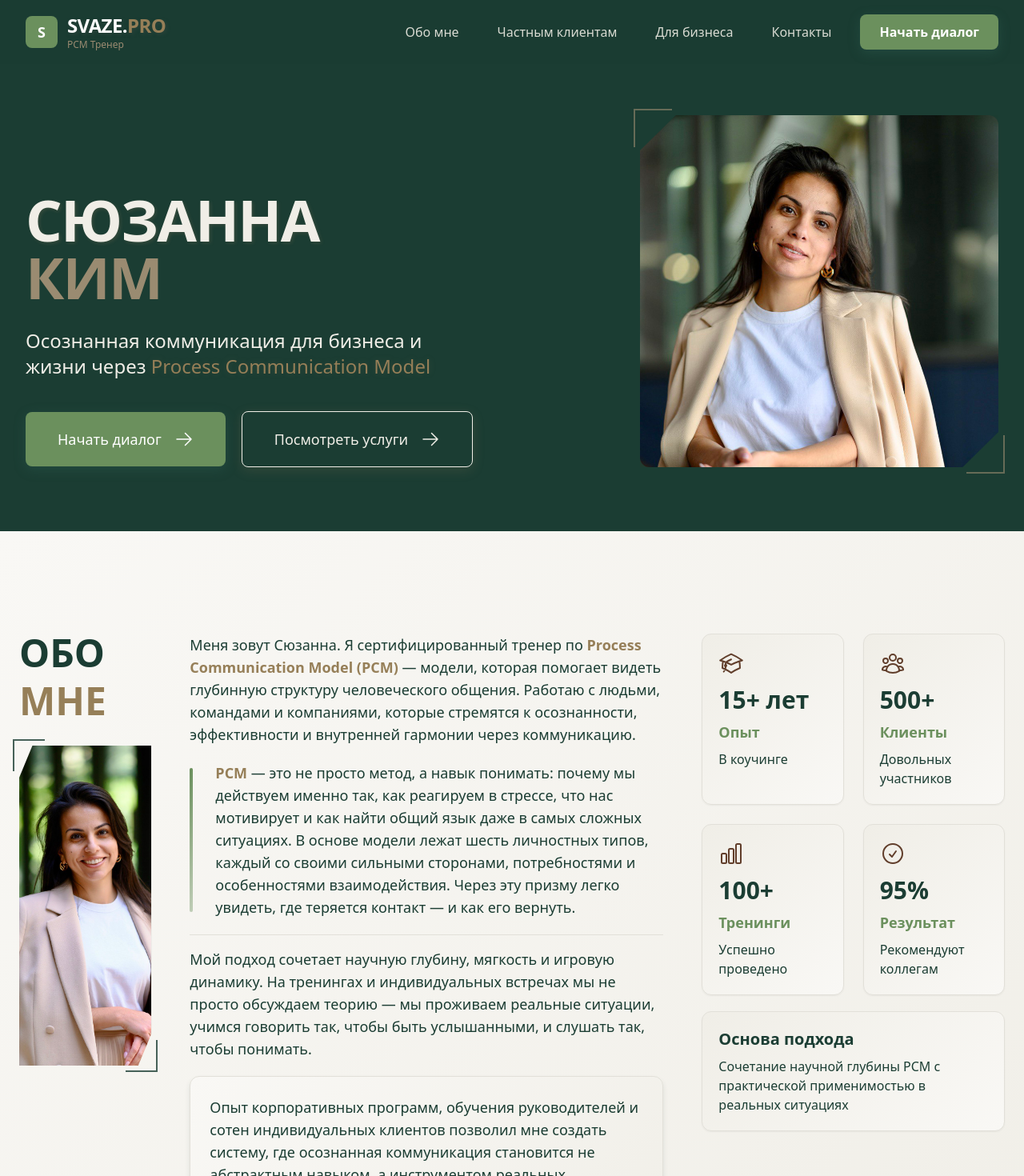
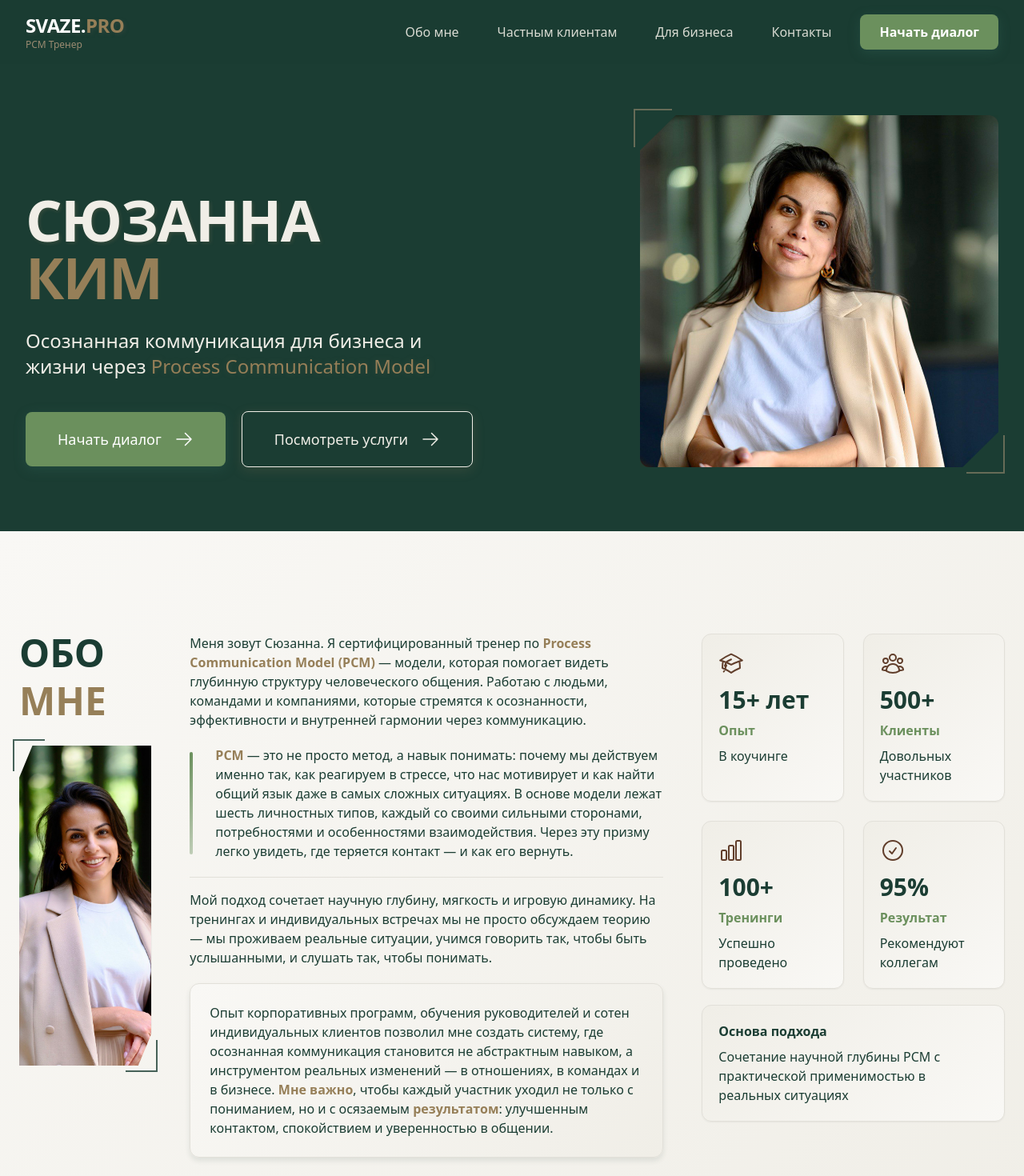
Before and after one commit to Kanadskie/Svaze, a React (Vite) app: page / in a window 1280 px wide. Shown: the top 1470 px of the page at 80% size. Built offline with nearby package versions, Linux system fonts and the light colour scheme.

Commit message:
Fix style accents

```diff
--- a/src/components/instruments/ScrollToTop.tsx
+++ b/src/components/instruments/ScrollToTop.tsx
@@ -105,9 +105,9 @@ export default function ScrollToTop() {
       </div>
 
       {/* Текст под кнопкой */}
-          <span className="text-xs sm:text-sm text-neutral-dark bg-white/90 backdrop-blur-sm px-2 py-1 rounded-md opacity-0 group-hover:opacity-100 transition-opacity duration-300">
+          {/* <span className="text-xs sm:text-sm text-neutral-dark bg-white/90 backdrop-blur-sm px-2 py-1 rounded-md opacity-0 group-hover:opacity-100 transition-opacity duration-300">
         Наверх
-      </span>
+      </span> */}
     </motion.button>
   );
 }
--- a/src/components/layout/Header.tsx
+++ b/src/components/layout/Header.tsx
@@ -77,14 +77,6 @@ export default function Header() {
             className="flex items-center gap-3 no-underline"
             onClick={(e) => { e.preventDefault(); handleLogoClick(e as unknown as React.MouseEvent); window.location.href = '/' }}
           >
-            <div
-              className="w-10 h-10 rounded-lg flex items-center justify-center"
-              style={{
-                background: 'var(--color-accent)'
-              }}
-            >
-              <span className="text-white font-bold text-lg">S</span>
-            </div>
             <div className="flex flex-col">
               <span
                 className="text-white font-bold text-xl sm:text-2xl tracking-tight uppercase"
--- a/src/components/sections/About.tsx
+++ b/src/components/sections/About.tsx
@@ -155,7 +155,7 @@ export default function About() {
                 whileInView={{ opacity: 1, y: 0 }}
                 viewport={{ once: true }}
                 transition={{ delay: 0.4 }}
-                className="leading-relaxed text-sm sm:text-base md:text-lg"
+                className="leading-relaxed text-sm sm:text-base"
                 style={{ color: 'var(--color-neutral-dark)' }}
               >
                 Меня зовут Сюзанна. Я сертифицированный тренер по <span style={{ color: 'var(--color-warm-accent)', fontWeight: '600' }}>Process Communication Model (PCM)</span> — модели, которая помогает видеть глубинную структуру человеческого общения. Работаю с людьми, командами и компаниями, которые стремятся к осознанности, эффективности и внутренней гармонии через коммуникацию.
@@ -170,7 +170,7 @@ export default function About() {
               >
                 <div className="absolute left-0 top-2 bottom-2 w-0.5 sm:w-1 bg-gradient-to-b from-warm-accent to-warm-accent/60 rounded-full"
                      style={{ background: 'linear-gradient(to bottom, var(--color-accent), var(--color-accent-40))' }}></div>
-                <p className="leading-relaxed text-sm sm:text-base md:text-lg pl-3 sm:pl-4"
+                <p className="leading-relaxed text-sm sm:text-base pl-3 sm:pl-4"
                    style={{ color: 'var(--color-neutral-dark)' }}>
                   <span style={{ color: 'var(--color-warm-accent)', fontWeight: '600' }}>PCM</span> — это не просто метод, а навык понимать: почему мы действуем именно так, как реагируем в стрессе, что нас мотивирует и как найти общий язык даже в самых сложных ситуациях. В основе модели лежат шесть личностных типов, каждый со своими сильными сторонами, потребностями и особенностями взаимодействия. Через эту призму легко увидеть, где теряется контакт — и как его вернуть.
                 </p>
@@ -184,7 +184,7 @@ export default function About() {
                 className="pt-3 sm:pt-4"
                 style={{ borderTop: '1px solid var(--color-border)' }}
               >
-                <p className="leading-relaxed text-sm sm:text-base md:text-lg"
+                <p className="leading-relaxed text-sm sm:text-base"
                    style={{ color: 'var(--color-neutral-dark)' }}>
                   Мой подход сочетает научную глубину, мягкость и игровую динамику. На тренингах и индивидуальных встречах мы не просто обсуждаем теорию — мы проживаем реальные ситуации, учимся говорить так, чтобы быть услышанными, и слушать так, чтобы понимать.
                 </p>
@@ -202,7 +202,7 @@ export default function About() {
                   boxShadow: '0 4px 6px var(--shadow-light)'
                 }}
               >
-                <p className="leading-relaxed text-sm sm:text-base md:text-lg"
+                <p className="leading-relaxed text-sm sm:text-base"
                    style={{ color: 'var(--color-neutral-dark)' }}>
                   Опыт корпоративных программ, обучения руководителей и сотен индивидуальных клиентов позволил мне создать систему, где осознанная коммуникация становится не абстрактным навыком, а инструментом реальных изменений — в отношениях, в командах и в бизнесе. <span style={{ color: 'var(--color-warm-accent)', fontWeight: '600' }}>Мне важно</span>, чтобы каждый участник уходил не только с пониманием, но и с осязаемым <span style={{ color: 'var(--color-warm-accent)', fontWeight: '600' }}>результатом</span>: улучшенным контактом, спокойствием и уверенностью в общении.
                 </p>
@@ -242,11 +242,11 @@ export default function About() {
                          style={{ color: 'var(--color-neutral-dark)' }}>
                       {stat.value}
                     </div>
-                    <div className="font-semibold text-sm sm:text-base md:text-lg mb-1 sm:mb-2"
+                    <div className="font-semibold text-sm sm:text-base mb-1 sm:mb-2"
                          style={{ color: 'var(--color-accent)' }}>
                       {stat.title}
                     </div>
-                    <div className="text-xs sm:text-sm md:text-base"
+                    <div className="text-sm sm:text-base"
                          style={{ color: 'var(--color-neutral-dark)' }}>
                       {stat.desc}
                     </div>
@@ -266,11 +266,11 @@ export default function About() {
                   background: 'linear-gradient(135deg, var(--color-surface) 0%, var(--color-surface-light) 100%)'
                 }}
               >
-                <h3 className="font-semibold text-sm sm:text-base md:text-lg lg:text-xl mb-1 sm:mb-2"
+                <h3 className="font-semibold text-sm sm:text-base mb-1 sm:mb-2"
                     style={{ color: 'var(--color-neutral-dark)' }}>
                   Основа подхода
                 </h3>
-                <p className="text-xs sm:text-sm md:text-base leading-relaxed"
+                <p className="text-sm sm:text-base leading-relaxed"
                    style={{ color: 'var(--color-neutral-dark)' }}>
                   Сочетание научной глубины PCM с практической применимостью в реальных ситуациях
                 </p>
--- a/src/components/sections/Contacts.tsx
+++ b/src/components/sections/Contacts.tsx
@@ -62,9 +62,9 @@ export default function Contacts() {
               <span
                 className="uppercase"
                 style={{ color: 'var(--color-accent)' }}
-              >Мои</span>
+              >Мои </span>
               <span
-                className="uppercase ml-2"
+                className="uppercase"
                 style={{ color: 'var(--color-surface)' }}
               > контакты</span>
             </h2>
--- a/src/components/sections/Hero.tsx
+++ b/src/components/sections/Hero.tsx
@@ -88,7 +88,7 @@ export default function Hero() {
                       variants={letterVariants}
                       className="inline-block"
                       style={{
-                        color: 'var(--color-faded-copper)'}}
+                        color: 'var(--color-warm-accent)'}}
                     >
                       {letter}
                     </motion.span>
@@ -144,7 +144,7 @@ export default function Hero() {
                     });
                   }
                 }}
-                className="group relative overflow-hidden w-full sm:w-auto px-6 py-3 sm:px-7 sm:py-3.5 md:px-8 md:py-4 lg:px-9 lg:py-4 xl:px-10 xl:py-5 rounded-lg"
+                className="group relative overflow-hidden min-w-[220px] sm:w-auto px-6 py-3 sm:px-7 sm:py-3.5 md:px-8 md:py-4 lg:px-9 lg:py-4 xl:px-10 xl:py-5 rounded-lg"
                 style={{
                   backgroundColor: 'var(--color-accent)',
                   boxShadow: '0 4px 15px rgba(54, 106, 93, 0.3)'
@@ -181,7 +181,7 @@ export default function Hero() {
                     });
                   }
                 }}
-                className="group border w-full sm:w-auto px-6 py-3 sm:px-7 sm:py-3.5 md:px-8 md:py-4 lg:px-9 lg:py-4 xl:px-10 xl:py-5 rounded-lg"
+                className="group border sm:w-auto min-w-[220px] px-6 py-3 sm:px-7 sm:py-3.5 md:px-8 md:py-4 lg:px-9 lg:py-4 xl:px-10 xl:py-5 rounded-lg"
                 style={{
                   borderColor: 'var(--color-surface)',
                   boxShadow: '0 4px 15px var(--color-warm-accent-20)'
--- a/src/components/sections/PrivateClients.tsx
+++ b/src/components/sections/PrivateClients.tsx
@@ -82,7 +82,7 @@ export default function PrivateClients() {
                         style={{ color: 'var(--color-neutral-dark)' }}>
                       {service.title}
                     </h3>
-                    <p className="text-xs sm:text-sm md:text-base leading-relaxed"
+                    <p className="text-sm sm:text-base leading-relaxed"
                        style={{ color: 'var(--color-neutral-dark)' }}>
                       {service.description}
                     </p>
--- a/src/components/sections/Videos.tsx
+++ b/src/components/sections/Videos.tsx
@@ -312,7 +312,7 @@ export default function Videos() {
                         <motion.div
                           className="w-16 h-16 mb-4 rounded-full flex items-center justify-center shadow-2xl"
                           style={{
-                            background: 'linear-gradient(135deg, var(--color-primary), var(--color-primary-80))'
+                            background: 'var(--color-accent-dark)'
                           }}
                           whileHover={{ scale: 1.1 }}
                           whileTap={{ scale: 0.95 }}
@@ -396,11 +396,11 @@ export default function Videos() {
 
                   <div className="p-6">
                     <motion.h3
-                        className="text-base font-bold mb-3 cursor-pointer text-accent"
+                        className="text-sm sm:text-base font-bold mb-3 cursor-pointer text-accent"
                       >
                         {video.title}
                       </motion.h3>
-                    <p className='text-surface'>{video.description}</p>
+                    <p className='text-surface text-sm sm:text-base'>{video.description}</p>
                   </div>
                 </motion.div>
               )
```
Also changed, not shown: src/components/layout/SimpleHeader.tsx (+0 -8 lines).
